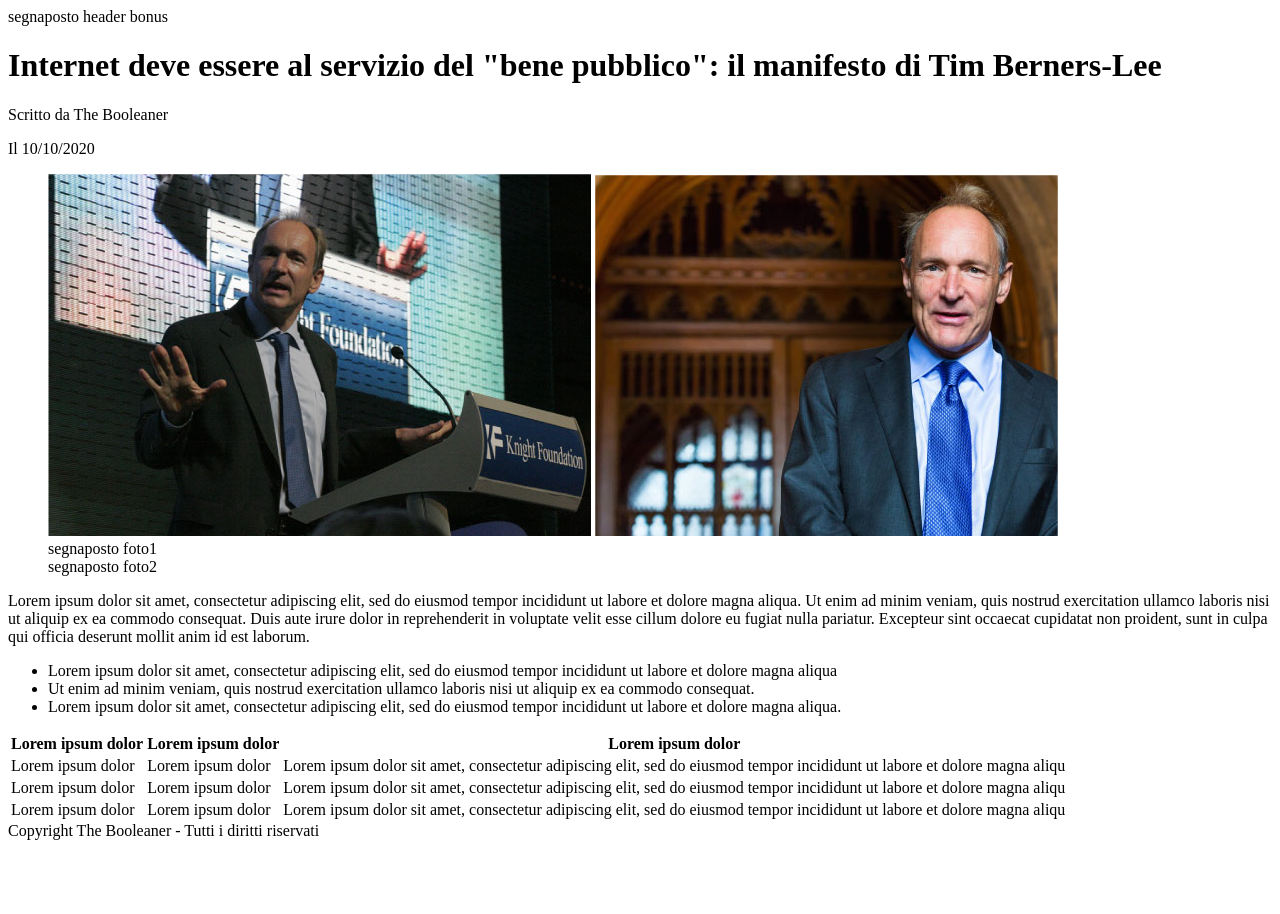
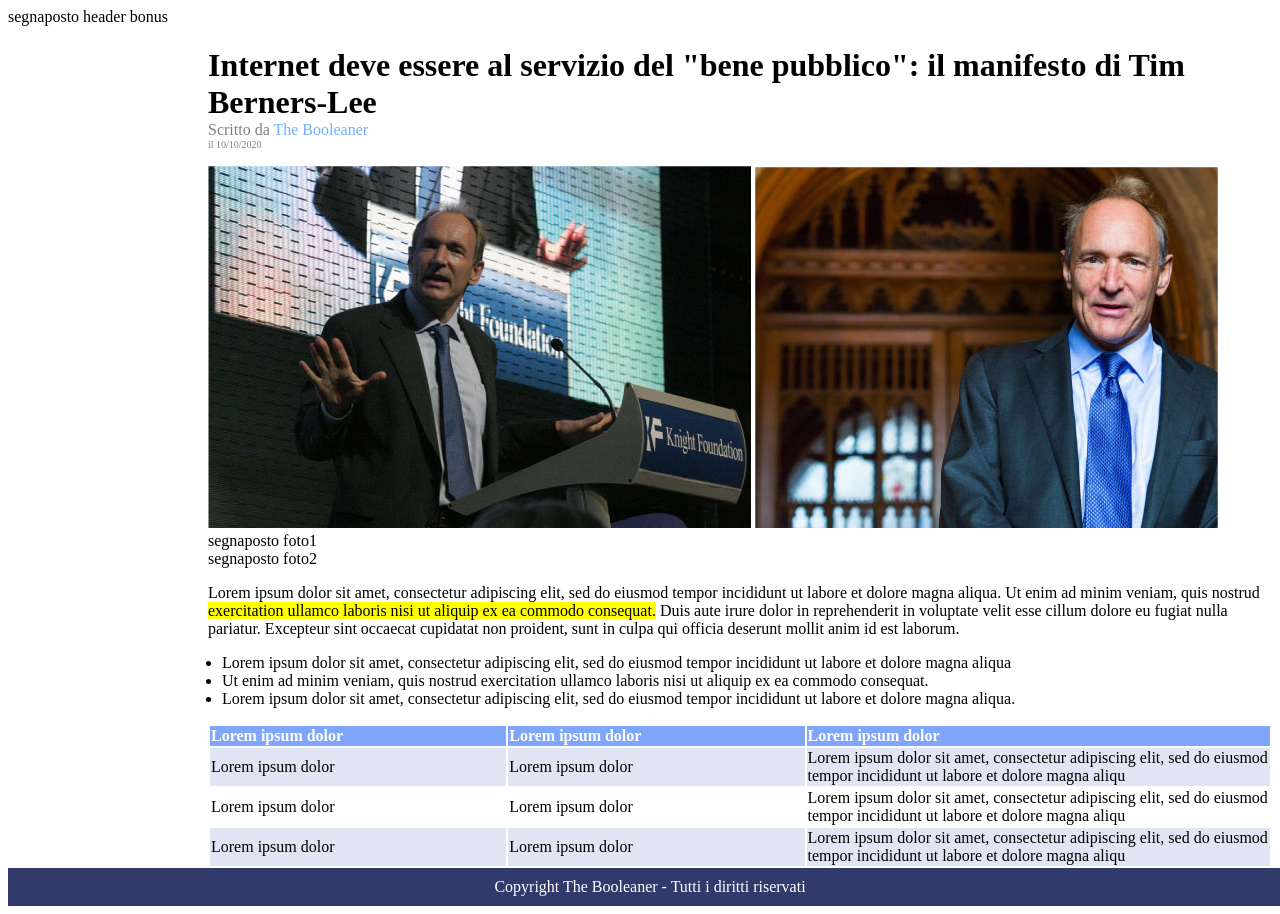
Before and after one commit to MarcoGreco74/html-css-booleaner, a plain HTML site: page index.html in a window 1280 px wide. Before the commit the page ends 848 px from the top, so only its background shows below. Drawn offline with Linux system fonts and the light colour scheme.

Commit message:
feat: applicazione css senza le parti bonus

```diff
--- a/index.html
+++ b/index.html
@@ -4,15 +4,19 @@
     <meta charset="UTF-8">
     <meta name="viewport" content="width=device-width, initial-scale=1.0">
     <title>html-css-booleaner</title>
+    <link href="./style/style.css" rel="stylesheet">
 </head>
 <body>
     <header>
         segnaposto header bonus
     </header>
     <main>
+
         <h1>Internet deve essere al servizio del "bene pubblico": il manifesto di Tim Berners-Lee</h1>
-        <p>Scritto da <span id="blueHighlight">The Booleaner</span></p>
-        <p>Il 10/10/2020</p>
+        <article>
+            <p class="textGrey1">Scritto da <span id="blueHighlight">The Booleaner</span></p>
+            <p class="textGrey2">il 10/10/2020</p>
+        </article>
         <section>
             <figure>
                 <img src="./img/tim-1.jpg" alt="Tim Berners-Lee" />
@@ -33,35 +37,35 @@
         </ul>
         <table>
             <thead>
-                <tr class="rowHead">
-                    <th>Lorem ipsum dolor</th>
-                    <th>Lorem ipsum dolor</th>
-                    <th>Lorem ipsum dolor</th>
+                <tr>
+                    <th class="rowHead">Lorem ipsum dolor</th>
+                    <th class="rowHead">Lorem ipsum dolor</th>
+                    <th class="rowHead3">Lorem ipsum dolor</th>
                 </tr>
             </thead>
             <tbody>
-                <tr class="rowBody1">
+                <tr>
+                    <td class="rowBody">Lorem ipsum dolor</td>
+                    <td class="rowBody">Lorem ipsum dolor</td>
+                    <td class="rowBody">Lorem ipsum dolor sit amet, consectetur adipiscing elit, sed do eiusmod tempor incididunt ut labore et dolore magna aliqu</td>
+                </tr>
+                <tr>
                     <td>Lorem ipsum dolor</td>
                     <td>Lorem ipsum dolor</td>
                     <td>Lorem ipsum dolor sit amet, consectetur adipiscing elit, sed do eiusmod tempor incididunt ut labore et dolore magna aliqu</td>
                 </tr>
-                <tr class="rowBody2">
-                    <td>Lorem ipsum dolor</td>
-                    <td>Lorem ipsum dolor</td>
-                    <td>Lorem ipsum dolor sit amet, consectetur adipiscing elit, sed do eiusmod tempor incididunt ut labore et dolore magna aliqu</td>
-                </tr>
-                <tr class="rowBody1">
-                    <td>Lorem ipsum dolor</td>
-                    <td>Lorem ipsum dolor</td>
-                    <td>Lorem ipsum dolor sit amet, consectetur adipiscing elit, sed do eiusmod tempor incididunt ut labore et dolore magna aliqu</td>
+                <tr>
+                    <td class="rowBody">Lorem ipsum dolor</td>
+                    <td class="rowBody">Lorem ipsum dolor</td>
+                    <td class="rowBody">Lorem ipsum dolor sit amet, consectetur adipiscing elit, sed do eiusmod tempor incididunt ut labore et dolore magna aliqu</td>
                 </tr>
             </tbody>
         </table>
-        <footer>
-            <div>
-                Copyright The Booleaner - Tutti i diritti riservati
-            </div>
-        </footer>
     </main>
+    <footer>
+        <div>
+            Copyright The Booleaner - Tutti i diritti riservati
+        </div>
+    </footer>
 </body>
 </html>
--- a/style/style.css
+++ b/style/style.css
@@ -0,0 +1,54 @@
+body {
+    font-family: 'Times New Roman', Times, serif;
+}
+main {
+    margin-left: 200px;
+}
+#blueHighlight {
+    color:#71AFFF;
+}
+.textGrey1 {
+    color:grey;
+    margin: 0px;
+}
+.textGrey2 {
+    color:grey;
+    margin: 0px;
+    font-size: 10px;
+}
+h1 {
+    padding-bottom: 0px;
+    margin-bottom: 0px;
+}
+figure {
+    margin-left: 0px;
+}
+#yellowHighlight {
+    background-color: yellow;
+}
+.rowHead {
+    background-color: #7FA6FB;
+    color: white;
+    width: 370px;
+}
+.rowHead3 {
+    background-color: #7FA6FB;
+    color: white;
+    width: 580px;
+}
+.rowBody {
+    background-color: #DFE5F2;
+}
+ul {
+    padding-left: 14px;
+}
+table thead tr th {
+    text-align: left;
+}
+footer {
+    width:100%;
+    background-color:#313A6B;
+    color: white;
+    text-align: center;
+    padding: 10px 10px;
+}
```
